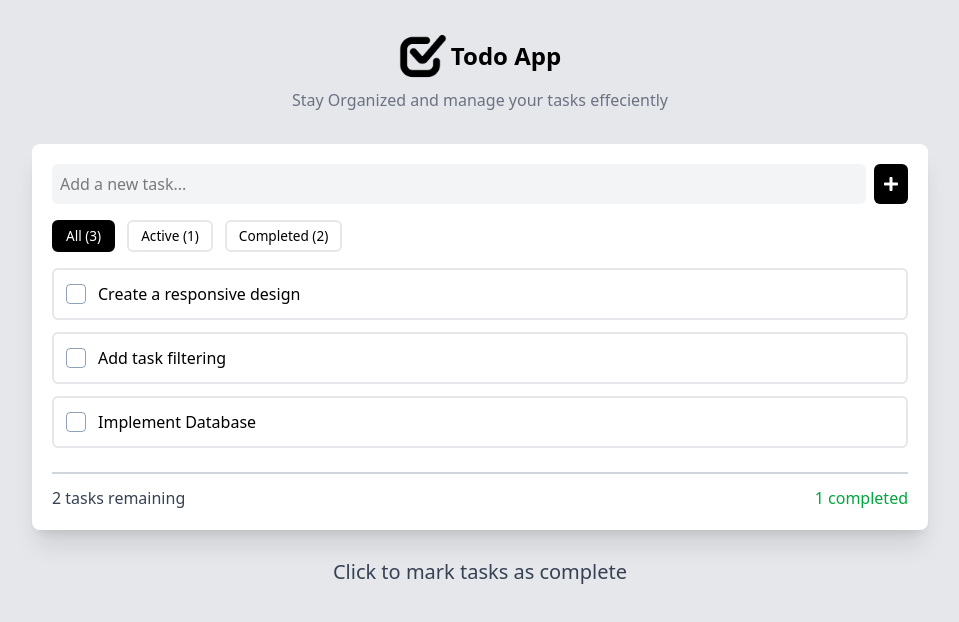
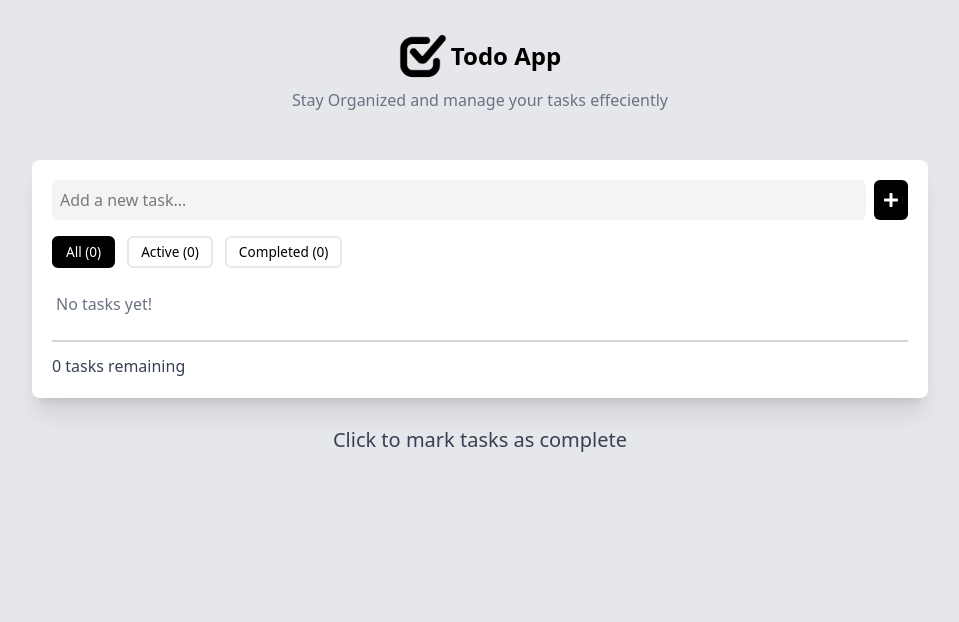
Before and after one commit to prakattttt/ToDo-App, a React (Vite) app in the folder client/: page / in a window 1280 px wide. Shown: the top 622 px of the page, without its empty margins (160-1119 px from the left). Built offline with nearby package versions, Linux system fonts and the light colour scheme.

Commit message:
add react logic on input actual todo tasks and map it to display actual todos and toggle betwwen the active and non active to display actual numbers of complete and incomplete tasks

```diff
--- a/client/package.json
+++ b/client/package.json
@@ -11,6 +11,7 @@
   },
   "dependencies": {
     "@tailwindcss/vite": "^4.1.18",
+    "nanoid": "^5.1.6",
     "react": "^19.2.0",
     "react-dom": "^19.2.0",
     "react-icons": "^5.5.0",
--- a/client/src/components/Main.jsx
+++ b/client/src/components/Main.jsx
@@ -1,66 +1,91 @@
+import { useState, useEffect } from "react";
 import { FaPlus } from "react-icons/fa";
+import { nanoid } from "nanoid";
 
 const Main = () => {
+  const [input, setInput] = useState("");
+  const [todos, setTodos] = useState([]);
+  const [activeCount, setActiveCount] = useState(0);
+
+  useEffect(() => {
+    setActiveCount(todos.filter((todo) => todo.isActive).length);
+  }, [todos]);
+
+  const getData = (e) => {
+    setInput(e.target.value);
+  };
+
+  const setData = () => {
+    setTodos((prevTodos) => [
+      ...prevTodos,
+      { id: nanoid(), todo: input, isActive: true },
+    ]);
+    setInput("");
+  };
+
+  const toggleActive = (id) => {
+    setTodos((prevTodos) =>
+      prevTodos.map((todo) =>
+        todo.id === id ? { ...todo, isActive: !todo.isActive } : todo
+      )
+    );
+  };
+
   return (
-    <main className="bg-white max-w-4xl m-auto p-5 rounded-lg mt-8 shadow-xl max-lg:mx-5 max-sm:mx-2 max-sm:p-3">
+    <main className="bg-white max-w-4xl m-auto p-5 rounded-lg mt-12 shadow-xl max-lg:mx-5 max-sm:mx-2 max-sm:p-3 max-sm:mt-8">
       <div className="center">
         <input
           className="bg-gray-100 w-full h-10 p-1 text-[1rem] rounded-md pl-2 focus:outline-gray-200 max-sm:text-[0.85rem]"
           type="search"
           name="task"
           id="task"
+          onChange={getData}
+          value={input}
           placeholder="Add a new task..."
         />
         <button
           className="ml-2 h-10 w-9 bg-black text-white rounded-md
                flex items-center justify-center text-xl leading-none hover-scale cursor-pointer"
+          onClick={setData}
         >
           <FaPlus className="text-[1rem] hover-scale" />
         </button>
       </div>
       <div className="mt-4 mb-2 flex gap-3">
-        <div className="box selected">All (3)</div>
-        <div className="box">Active (1)</div>
-        <div className="box">Completed (2)</div>
+        <div className="box selected">All ({todos.length})</div>
+        <div className="box">Active ({activeCount})</div>
+        <div className="box">Completed ({todos.length - activeCount})</div>
       </div>
       <div className="tasks">
+        {todos.length === 0 ? (
+          <p className="mt-6 text-gray-500 pl-1">No tasks yet!</p>
+        ) : (
+          ""
+        )}
         <ul className="mt-4">
-          <li className="list">
-            <label
-              htmlFor="task1"
-              className="flex items-center w-full cursor-pointer"
-            >
-              <input className="checkbox peer" type="checkbox" id="task1" />
-              <span className="task-text">Create a responsive design</span>
-            </label>
-          </li>
-
-          <li className="list">
-            <label
-              htmlFor="task2"
-              className="flex items-center w-full cursor-pointer"
-            >
-              <input className="checkbox peer" type="checkbox" id="task2" />
-              <span className="task-text">Add task filtering</span>
-            </label>
-          </li>
-
-          <li className="list">
-            <label
-              htmlFor="task3"
-              className="flex items-center w-full cursor-pointer"
-            >
-              <input className="checkbox peer" type="checkbox" id="task3" />
-              <span className="task-text">Implement Database</span>
-            </label>
-          </li>
+          {todos.map((item, i) => (
+            <li className="list" key={item.id}>
+              <label
+                htmlFor={item.id}
+                className="flex items-center w-full cursor-pointer"
+              >
+                <input
+                  className="checkbox peer"
+                  type="checkbox"
+                  id={item.id}
+                  checked={!item.isActive}
+                  onChange={() => toggleActive(item.id)}
+                />
+                <span className="task-text">{item.todo}</span>
+              </label>
+            </li>
+          ))}
         </ul>
       </div>
-
       <hr className="border-t-2 border-gray-300 mt-6" />
       <div className="bottom-main flex items-center justify-between mt-3 max-sm:text-[0.85rem]">
-        <p className="text-gray-700">2 tasks remaining</p>
-        <p className="text-green-600">1 completed</p>
+        <p className="text-gray-700">{activeCount} tasks remaining</p>
+        <p className="text-green-600">{(todos.length - activeCount) ? `${todos.length - activeCount} completed` : ''}</p>
       </div>
     </main>
   );
```
Also changed, not shown: 1 other file (tests, documents, lock files or other folders).
